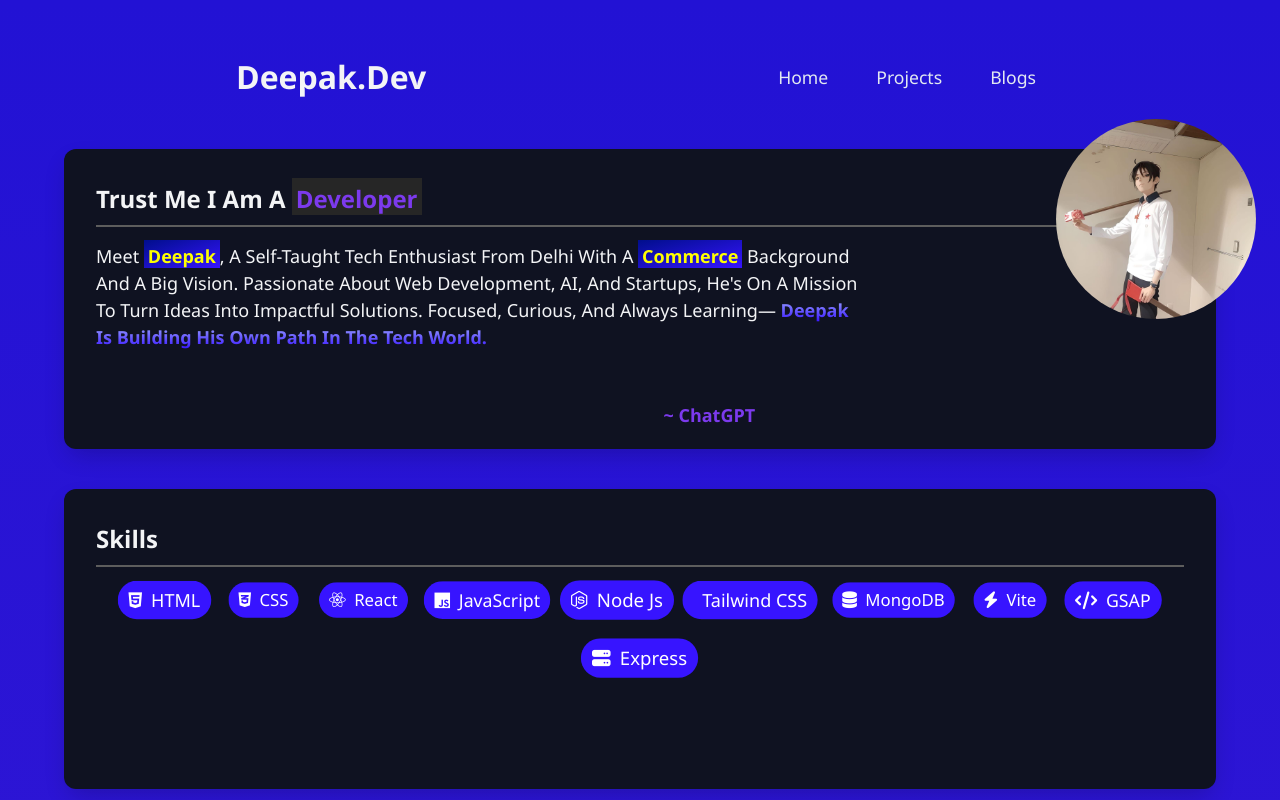
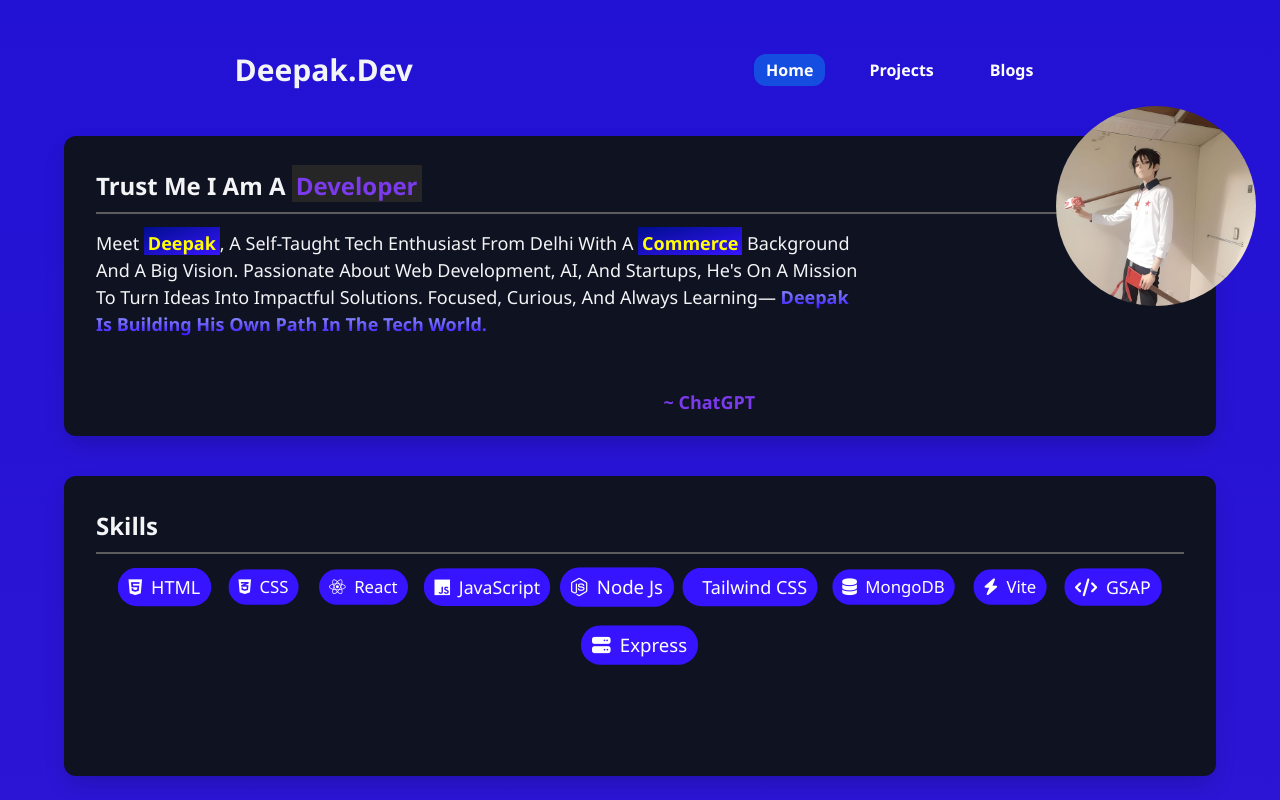
Before and after one commit to Deepaksingh126/Deepak.dev, a React (Vite) app: page / in a window 1280 px wide. Shown: the top 800 px of the page. Built offline with nearby package versions, Linux system fonts and the light colour scheme.

Commit message:
add react functionality

```diff
--- a/src/components/NavBar.jsx
+++ b/src/components/NavBar.jsx
@@ -1,15 +1,23 @@
-import { Link } from "react-router-dom";
+import { Link, NavLink } from "react-router-dom";
 
 const NavBar = () => {
   return (
-    <header>
-      <h1>Deepak.dev</h1>
-      <nav>
+    <header className="w-full flex items-center justify-around pt-5 mb-12">
+      <h1 className="text-3xl font-bold">Deepak.dev</h1>
+      <nav className="flex gap-8">
 
+        <NavLink className={({ isActive }) =>
+          `${isActive ? "bg-sky-500/40" : ""} text-white font-bold py-1 px-3 rounded-xl hover:bg-sky-500/40`
+        } to="/">home</NavLink>
 
-        <Link to="/">home</Link>
-        <Link to="/project">projects</Link>
-        <Link to="/blogs">blogs</Link>
+        <NavLink className={({ isActive }) =>
+          `${isActive ? "bg-sky-500/40" : ""} text-white font-bold py-1 px-3 rounded-xl hover:bg-sky-500/40`
+        } to="/project">projects</NavLink>
+
+        <NavLink className={({ isActive }) =>
+          `${isActive ? "bg-sky-500/40" : ""} text-white font-bold py-1 px-3 rounded-xl hover:bg-sky-500/40`
+        } to="/blogs">blogs</NavLink>
+
       </nav>
     </header>
   );
--- a/src/index.css
+++ b/src/index.css
@@ -5,7 +5,6 @@
   text-transform: capitalize;
   font-family: "Segoe UI", Tahoma, Geneva, Verdana, sans-serif;
   scroll-behavior: smooth;
-  /* border:1px solid white; */
 }
 
 body {
@@ -28,7 +27,6 @@
   text-align: center;
   font-family: Helvetica, sans-serif;
   font-weight: 800;
-  font-weight: 700;
   background: -webkit-linear-gradient(#00158d, #17038a);
   -webkit-background-clip: text;
   -webkit-text-fill-color: transparent;
@@ -65,39 +63,21 @@
   animation: float 6s ease-in-out infinite;
 }
 
-header {
-  width: 100%;
-  display: flex;
-  justify-content: space-around;
-  align-items: center;
-  padding: 21px 0px 0px 0px;
-  margin-bottom: 3rem;
-}
-
-h1 {
-  font-size: 2rem;
-  font-weight: bold;
-}
-
-nav {
-  display: flex;
-  gap: 2rem;
-}
-
-nav a {
+/* nav a {
   font-size: 1.1rem;
   text-decoration: none;
   color: #e2e8f0;
   padding: 4px 8px;
   border-radius: 8px;
   transition: all 0.3s ease;
-}
+} */
 
-nav a:hover {
+/* nav a:hover {
   color: #ffffff;
-  background-color: rgba(167, 139, 250, 0.367);
-}
+  background-color: #a78bfa5e;
+} */
 
+/* card styling */
 .card {
   width: 100%;
   max-width: 72rem;
@@ -110,21 +90,21 @@
   min-height: 300px;
 }
 
-.card>p>.highlights {
+.card > p > .highlights {
   background: linear-gradient(to bottom right, #000e8c, #3714ff);
   font-weight: 700;
   padding: 4px 4px 0px 4px;
   color: yellow;
 }
 
-.card>p>.highlights-2 {
+.card > p > .highlights-2 {
   font-weight: 700;
   background: -webkit-linear-gradient(#9da7ff, #3714ff);
   -webkit-background-clip: text;
   -webkit-text-fill-color: transparent;
 }
 
-.card>h2>span {
+.card > h2 > span {
   font-size: 1.5rem;
   font-weight: bold;
   color: #7c3aed;
@@ -132,7 +112,7 @@
   padding: 4px 4px 0px 4px;
 }
 
-.card>p {
+.card > p {
   word-spacing: 120%;
   line-height: 110%;
   width: 70%;
@@ -141,7 +121,7 @@
   margin-bottom: 1rem;
 }
 
-.card>p>.gpt-tag {
+.card > p > .gpt-tag {
   position: absolute;
   right: 40%;
   bottom: 20px;
@@ -149,7 +129,7 @@
   font-weight: 700;
 }
 
-.card>div.img>img {
+.card > div.img > img {
   position: relative;
   bottom: 10px;
   width: 200px;
@@ -271,23 +251,23 @@
     gap: 2rem;
   }
 
-  .card>p {
+  .card > p {
     width: 70%;
   }
 
-  .card>p>.gpt-tag {
+  .card > p > .gpt-tag {
     position: absolute;
     right: 40%;
     bottom: 20px;
   }
 
-  .card>div.img {
+  .card > div.img {
     position: absolute;
     right: -40px;
     top: -20px;
   }
 
-  .card>div>img {
+  .card > div > img {
     position: relative;
     right: auto;
     top: auto;
@@ -310,11 +290,11 @@
     flex-direction: column;
   }
 
-  .card>p {
+  .card > p {
     width: 100%;
   }
 
-  .card>p>.gpt-tag {
+  .card > p > .gpt-tag {
     position: relative;
     left: 120px;
     bottom: auto;
@@ -322,7 +302,7 @@
     margin-top: 1rem;
   }
 
-  .card>div.img {
+  .card > div.img {
     position: relative;
     right: auto;
     top: auto;
@@ -332,7 +312,7 @@
     margin-top: 1rem;
   }
 
-  .card>div>img {
+  .card > div > img {
     position: relative;
     right: auto;
     top: auto;
```
